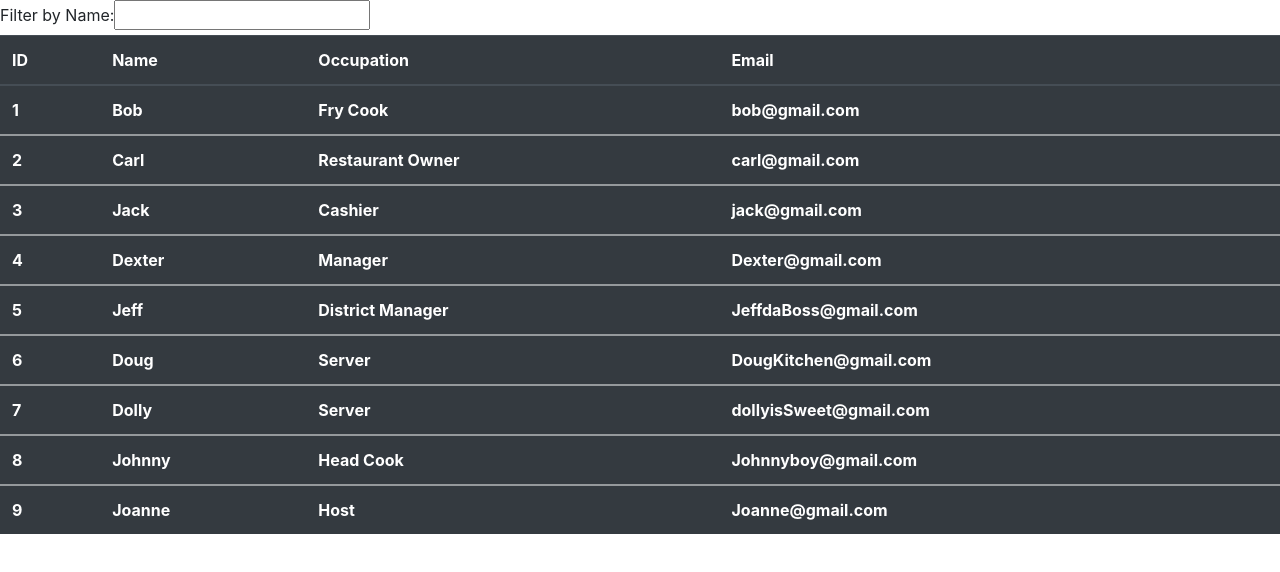
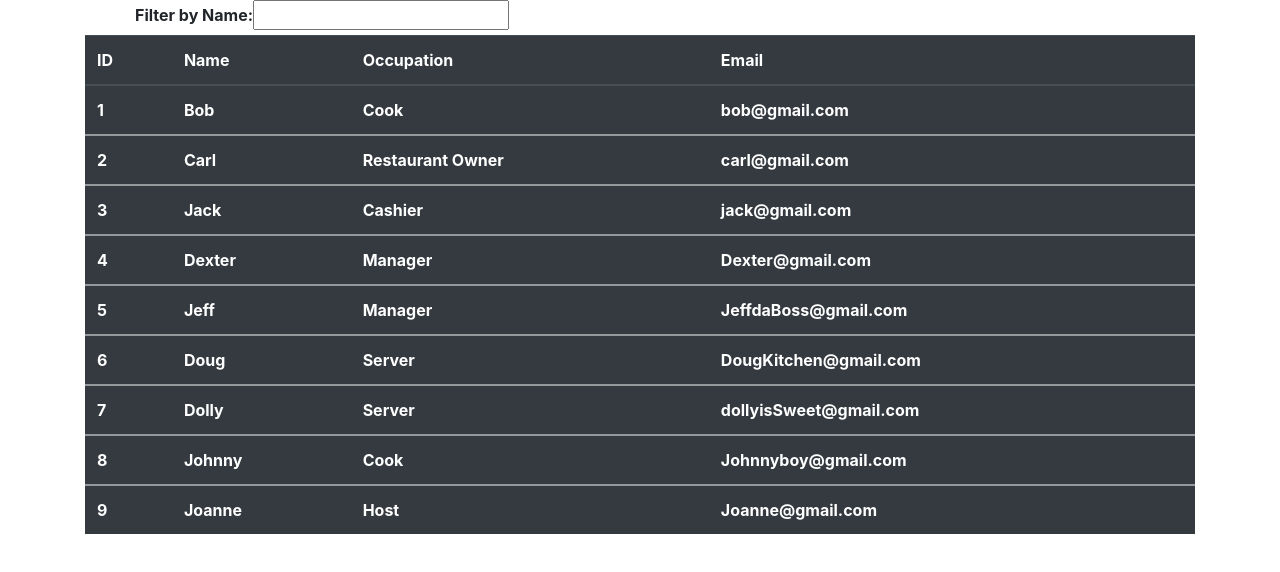
Before and after one commit to Moon-Ingenium/Employee-Directory, a React (Create React App) app in the folder employee-directory/: page / in a window 1280 px wide. Shown: the top 572 px of the page. Built offline with nearby package versions, Linux system fonts and the light colour scheme.

Commit message:
sort by occupation

```diff
--- a/employee-directory/src/App.js
+++ b/employee-directory/src/App.js
@@ -3,6 +3,7 @@ import Table from "./components/Table";
 import Row from "./components/Row";
 import employees from "./employees.json";
 import FilterForm from "./components/FilterForm";
+
 
 class App extends Component {
   state = {
@@ -14,27 +15,40 @@ class App extends Component {
     this.setState({
       filteredEmployees: this.state.employees.filter(employee => employee.name.includes(e.target.value))
     })
+  }
+  handleSort = (e) => {
+    this.setState({
+      filteredEmployees: this.state.employees.sort(function (a, b) {
+        const occupationA = a.occupation.toUpperCase();
+        const occupationB = b.occupation.toUpperCase();
+        if (occupationA < occupationB) {
+          return -1;
+        }
+        if (occupationA > occupationB) {
+          return 1;
+        }
 
+        return 0;
+      })
+    })
   }
-
 
   render() {
     const employees = this.state.filteredEmployees || this.state.employees;
-    return (<div>
+    return (<div className="container">
       <FilterForm handleChange={this.handleChange} />
-      <Table>
+      <Table handleSort={this.handleSort}>
         {employees.map(employee => (
           <Row
-
+            key={employee.id}
             id={employee.id}
             name={employee.name}
             occupation={employee.occupation}
             location={employee.email}
           />
         ))}
-
       </Table>
-      </div>
+    </div>
     );
   }
 }
--- a/employee-directory/src/components/FilterForm.js
+++ b/employee-directory/src/components/FilterForm.js
@@ -1,11 +1,16 @@
 import React, { Component } from "react";
+
+const styles= {
+  marginLeft: "50px",
+  fontWeight: 'bold'
+}
 
 class FilterForm extends Component {
 
       render() {
         return (
           <div>
-            <label htmlFor="filter">Filter by Name: </label>
+            <label style = {styles}htmlFor="filter" >Filter by Name: </label>
             <input type="text" id="filter"
               onChange={this.props.handleChange}
               />
--- a/employee-directory/src/components/Row.js
+++ b/employee-directory/src/components/Row.js
@@ -1,17 +1,14 @@
 import React from "react";
 
 function Row(props) {
-    console.log(props)
     return (
         <tbody>
-
             <tr>
                 <th scope="row">{props.id}</th>
                 <th scope="row">{props.name}</th>
                 <th scope="row">{props.occupation}</th>
                 <th scope="row">{props.location}</th>
             </tr>
-
         </tbody>
     );
 }
--- a/employee-directory/src/components/Table.js
+++ b/employee-directory/src/components/Table.js
@@ -4,13 +4,11 @@ function Table(props) {
     return (
         <table className="table table-dark">
             <thead>
-
                 <tr>
                     <th scope="col">ID</th>
                     <th scope="col">Name</th>
-                    <th scope="col">Occupation</th>
+                    <th scope="col" onClick= {props.handleSort}>Occupation</th>
                     <th scope="col">Email</th>
-
                 </tr>
             </thead>
             {props.children}
--- a/employee-directory/src/employees.json
+++ b/employee-directory/src/employees.json
@@ -2,7 +2,7 @@
   {
     "id": 1,
     "name": "Bob",
-    "occupation": "Fry Cook",
+    "occupation": "Cook",
     "email": "bob@gmail.com"
   },
   {
@@ -26,7 +26,7 @@
   {
     "id": 5,
     "name": "Jeff",
-    "occupation": "District Manager",
+    "occupation": "Manager",
     "email": "JeffdaBoss@gmail.com"
   },
   {
@@ -44,7 +44,7 @@
   {
     "id": 8,
     "name": "Johnny",
-    "occupation": "Head Cook",
+    "occupation": "Cook",
     "email": "Johnnyboy@gmail.com"
   },
   {
```
